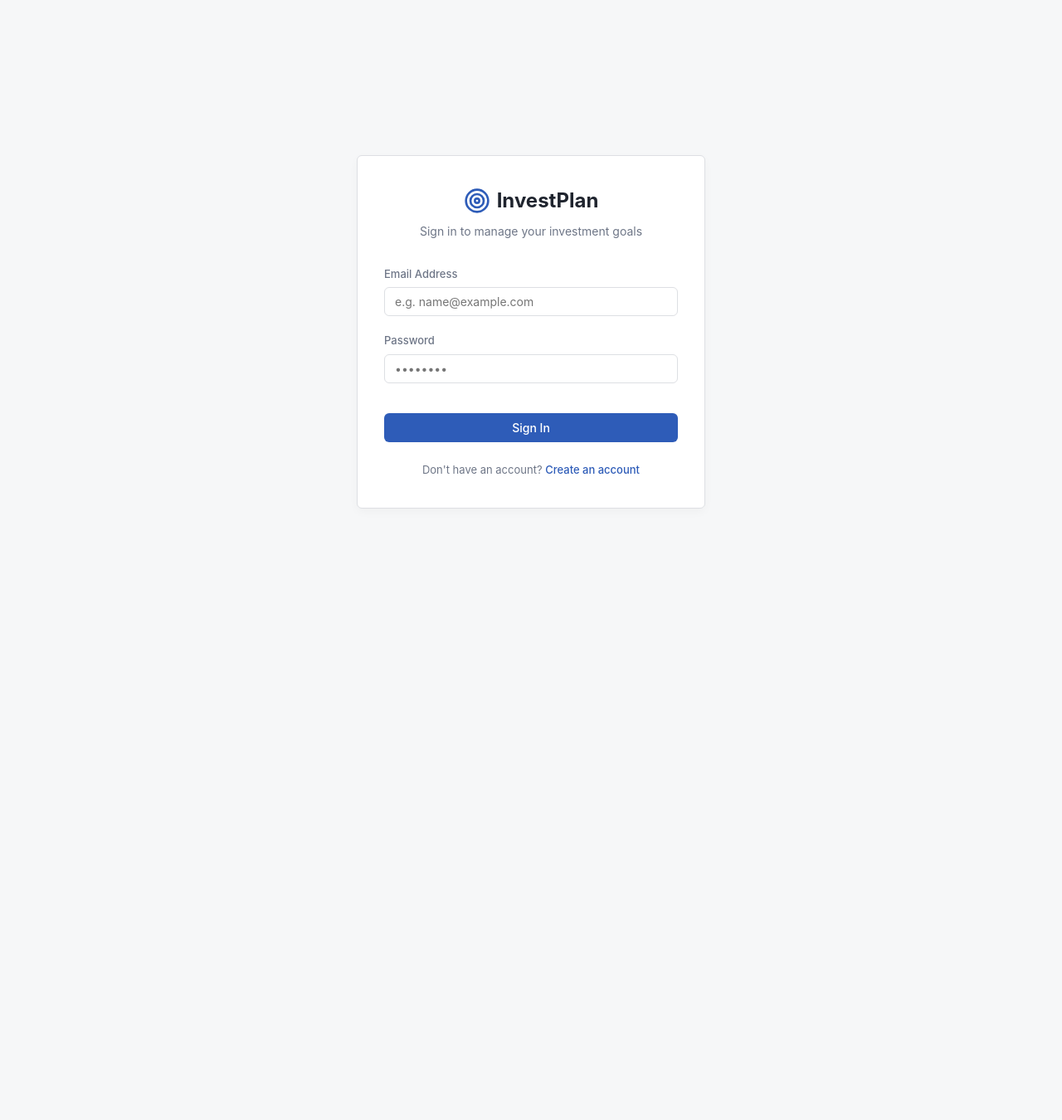
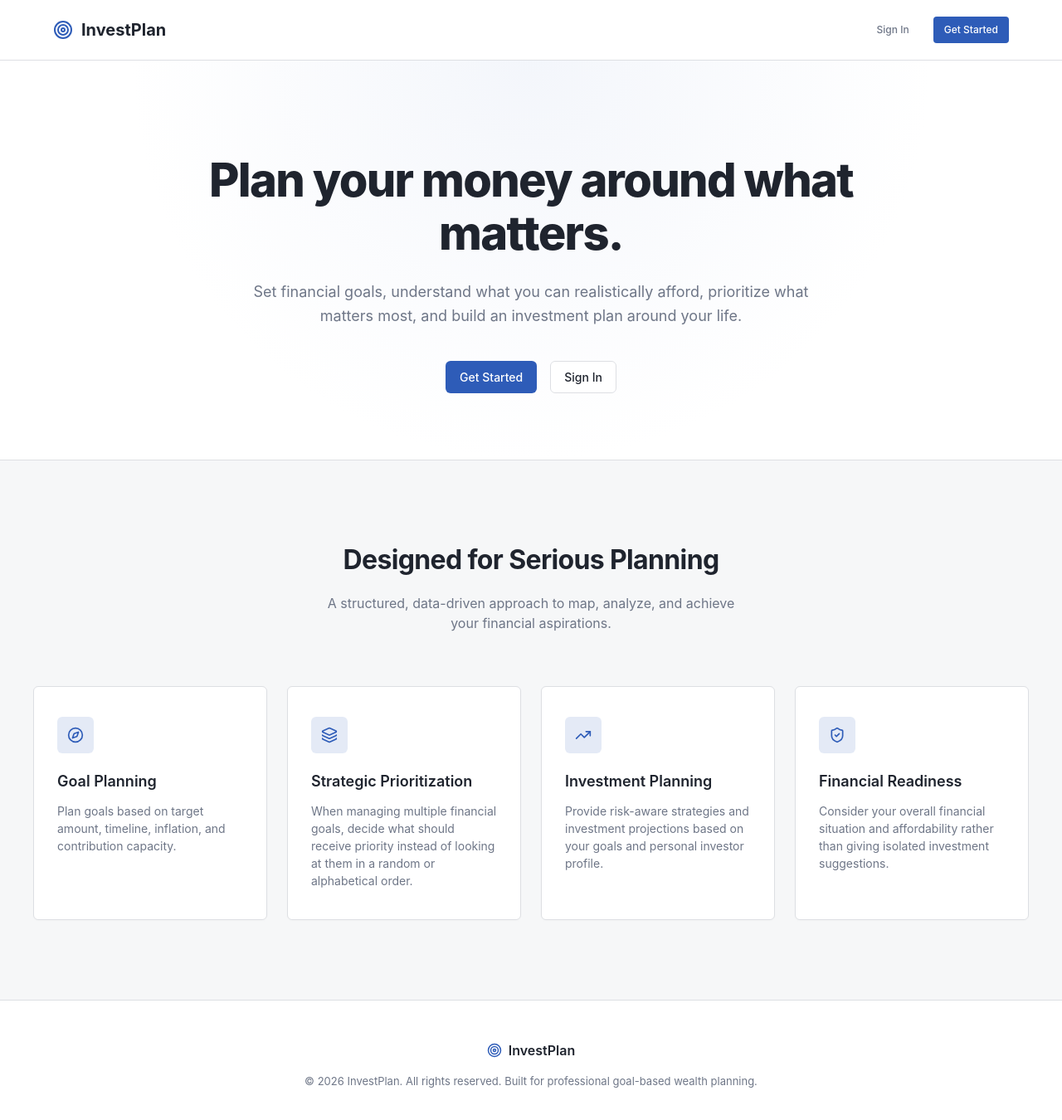
Before and after one commit to revanth01-code/v1, a React (Vite) app in the folder frontend/: page / in a window 1280 px wide. Before the commit this address led to /login. Shown: the top 1350 px of the page at 83% size. Before the commit the page ends 800 px from the top, so only its background shows below. Built offline with nearby package versions, Linux system fonts and the light colour scheme; no server answers.

Commit message:
Add UI feature

```diff
--- a/frontend/src/layouts/DashboardLayout.tsx
+++ b/frontend/src/layouts/DashboardLayout.tsx
@@ -4,6 +4,7 @@ import { Navigate, Outlet, useLocation } from 'react-router-dom';
 import { useAuth } from '../hooks/useAuth';
 import { Sidebar } from '../components/layout/Sidebar';
 import { Header } from '../components/layout/Header';
+import { LandingPage } from '../pages/LandingPage';
 
 import { useQuery } from '@tanstack/react-query';
 import { dashboardService } from '../services/dashboardService';
@@ -32,6 +33,9 @@ export const DashboardLayout: React.FC = () => {
   }
 
   if (!isAuthenticated) {
+    if (location.pathname === '/') {
+      return <LandingPage />;
+    }
     // Redirect to login page and keep track of where they wanted to go
     return <Navigate to="/login" state={{ from: location }} replace />;
   }
--- /dev/null
+++ b/frontend/src/pages/LandingPage.css
@@ -0,0 +1,270 @@
+/* frontend/src/pages/LandingPage.css */
+
+.landing-container {
+  display: flex;
+  flex-direction: column;
+  min-height: 100vh;
+  background-color: var(--bg-surface);
+  color: var(--text-primary);
+  font-family: var(--font-sans);
+  overflow-x: hidden;
+}
+
+/* Header Styles */
+.landing-header {
+  position: sticky;
+  top: 0;
+  z-index: 100;
+  background-color: rgba(255, 255, 255, 0.85);
+  backdrop-filter: blur(12px);
+  -webkit-backdrop-filter: blur(12px);
+  border-bottom: 1px solid var(--border-color);
+  transition: all var(--transition-speed) ease;
+}
+
+.landing-header-container {
+  max-width: 1200px;
+  margin: 0 auto;
+  padding: 0 1.5rem;
+  height: 4.5rem;
+  display: flex;
+  align-items: center;
+  justify-content: space-between;
+}
+
+.landing-logo {
+  display: flex;
+  align-items: center;
+  gap: 0.625rem;
+  font-weight: 700;
+  font-size: 1.25rem;
+  color: var(--text-primary);
+  text-decoration: none;
+}
+
+.landing-logo-icon {
+  color: var(--accent-color);
+}
+
+.landing-nav {
+  display: flex;
+  align-items: center;
+  gap: 1rem;
+}
+
+/* Hero Section */
+.landing-hero {
+  flex: 1;
+  display: flex;
+  align-items: center;
+  justify-content: center;
+  padding: 7rem 1.5rem 5rem 1.5rem;
+  text-align: center;
+  background: radial-gradient(circle at 50% 0%, hsl(220, 50%, 97%) 0%, var(--bg-surface) 60%);
+}
+
+.landing-hero-content {
+  max-width: 800px;
+  margin: 0 auto;
+  animation: landingFadeInUp 0.6s cubic-bezier(0.16, 1, 0.3, 1) forwards;
+}
+
+.landing-hero-title {
+  font-size: 3.5rem;
+  font-weight: 800;
+  line-height: 1.15;
+  letter-spacing: -0.03em;
+  color: var(--text-primary);
+  margin-bottom: 1.5rem;
+}
+
+.landing-hero-subtitle {
+  font-size: 1.125rem;
+  line-height: 1.6;
+  color: var(--text-secondary);
+  margin-bottom: 2.5rem;
+  max-width: 680px;
+  margin-left: auto;
+  margin-right: auto;
+}
+
+.landing-hero-ctas {
+  display: flex;
+  align-items: center;
+  justify-content: center;
+  gap: 1rem;
+}
+
+/* Capabilities Section */
+.landing-capabilities {
+  padding: 6rem 1.5rem;
+  background-color: var(--bg-primary);
+  border-top: 1px solid var(--border-color);
+  border-bottom: 1px solid var(--border-color);
+}
+
+.landing-capabilities-container {
+  max-width: 1200px;
+  margin: 0 auto;
+}
+
+.landing-capabilities-header {
+  text-align: center;
+  margin-bottom: 4rem;
+}
+
+.landing-capabilities-title {
+  font-size: 2rem;
+  font-weight: 700;
+  letter-spacing: -0.02em;
+  color: var(--text-primary);
+  margin-bottom: 1rem;
+}
+
+.landing-capabilities-subtitle {
+  font-size: 1rem;
+  color: var(--text-secondary);
+  max-width: 500px;
+  margin: 0 auto;
+}
+
+.landing-capabilities-grid {
+  display: grid;
+  grid-template-columns: repeat(1, 1fr);
+  gap: 1.5rem;
+}
+
+@media (min-width: 640px) {
+  .landing-capabilities-grid {
+    grid-template-columns: repeat(2, 1fr);
+  }
+}
+
+@media (min-width: 1024px) {
+  .landing-capabilities-grid {
+    grid-template-columns: repeat(4, 1fr);
+  }
+}
+
+.landing-card {
+  background-color: var(--bg-surface);
+  border: 1px solid var(--border-color);
+  border-radius: var(--border-radius-md);
+  padding: 2.25rem 1.75rem;
+  box-shadow: 0 1px 3px rgba(0, 0, 0, 0.02);
+  transition: transform 0.25s cubic-bezier(0.16, 1, 0.3, 1), box-shadow 0.25s cubic-bezier(0.16, 1, 0.3, 1), border-color 0.25s ease;
+  display: flex;
+  flex-direction: column;
+  height: 100%;
+}
+
+.landing-card:hover {
+  transform: translateY(-4px);
+  box-shadow: 0 12px 20px -8px rgba(0, 0, 0, 0.06);
+  border-color: hsl(220, 20%, 80%);
+}
+
+.landing-card-icon-container {
+  display: inline-flex;
+  align-items: center;
+  justify-content: center;
+  width: 2.75rem;
+  height: 2.75rem;
+  border-radius: var(--border-radius-md);
+  background-color: var(--accent-color-light);
+  color: var(--accent-color);
+  margin-bottom: 1.25rem;
+}
+
+.landing-card-title {
+  font-size: 1.125rem;
+  font-weight: 600;
+  color: var(--text-primary);
+  margin-bottom: 0.75rem;
+}
+
+.landing-card-desc {
+  font-size: 0.875rem;
+  line-height: 1.5;
+  color: var(--text-secondary);
+  flex-grow: 1;
+}
+
+/* Footer Styles */
+.landing-footer {
+  background-color: var(--bg-surface);
+  padding: 3rem 1.5rem;
+}
+
+.landing-footer-container {
+  max-width: 1200px;
+  margin: 0 auto;
+  display: flex;
+  flex-direction: column;
+  align-items: center;
+  gap: 1rem;
+  text-align: center;
+}
+
+.landing-footer-logo {
+  display: flex;
+  align-items: center;
+  gap: 0.5rem;
+  font-weight: 600;
+  font-size: 1rem;
+  color: var(--text-primary);
+}
+
+.landing-footer-text {
+  font-size: 0.8125rem;
+  color: var(--text-secondary);
+}
+
+/* Entrance Animation */
+@keyframes landingFadeInUp {
+  from {
+    opacity: 0;
+    transform: translateY(16px);
+  }
+  to {
+    opacity: 1;
+    transform: translateY(0);
+  }
+}
+
+/* Responsive adjustments */
+@media (max-width: 768px) {
+  .landing-hero-title {
+    font-size: 2.5rem;
+  }
+  .landing-hero {
+    padding-top: 5.5rem;
+    padding-bottom: 4rem;
+  }
+  .landing-hero-subtitle {
+    font-size: 1rem;
+    margin-bottom: 2rem;
+  }
+  .landing-capabilities {
+    padding: 4rem 1.5rem;
+  }
+  .landing-capabilities-header {
+    margin-bottom: 2.5rem;
+  }
+  .landing-capabilities-title {
+    font-size: 1.75rem;
+  }
+}
+
+@media (max-width: 480px) {
+  .landing-hero-title {
+    font-size: 2rem;
+  }
+  .landing-hero-ctas {
+    flex-direction: column;
+    width: 100%;
+  }
+  .landing-hero-ctas .btn {
+    width: 100%;
+  }
+}
--- /dev/null
+++ b/frontend/src/pages/LandingPage.tsx
@@ -0,0 +1,115 @@
+/* frontend/src/pages/LandingPage.tsx */
+import React from 'react';
+import { Link } from 'react-router-dom';
+import { Target, Compass, Layers, TrendingUp, ShieldCheck } from 'lucide-react';
+import './LandingPage.css';
+
+export const LandingPage: React.FC = () => {
+  const capabilities = [
+    {
+      icon: Compass,
+      title: 'Goal Planning',
+      description: 'Plan goals based on target amount, timeline, inflation, and contribution capacity.',
+    },
+    {
+      icon: Layers,
+      title: 'Strategic Prioritization',
+      description: 'When managing multiple financial goals, decide what should receive priority instead of looking at them in a random or alphabetical order.',
+    },
+    {
+      icon: TrendingUp,
+      title: 'Investment Planning',
+      description: 'Provide risk-aware strategies and investment projections based on your goals and personal investor profile.',
+    },
+    {
+      icon: ShieldCheck,
+      title: 'Financial Readiness',
+      description: "Consider your overall financial situation and affordability rather than giving isolated investment suggestions.",
+    },
+  ];
+
+  return (
+    <div className="landing-container">
+      {/* Header */}
+      <header className="landing-header">
+        <div className="landing-header-container">
+          <div className="landing-logo">
+            <Target className="landing-logo-icon" size={24} />
+            <span>InvestPlan</span>
+          </div>
+          <nav className="landing-nav">
+            <Link to="/login" className="btn btn-ghost btn-sm">
+              Sign In
+            </Link>
+            <Link to="/signup" className="btn btn-primary btn-sm">
+              Get Started
+            </Link>
+          </nav>
+        </div>
+      </header>
+
+      {/* Main Content */}
+      <main>
+        {/* Hero Section */}
+        <section className="landing-hero">
+          <div className="landing-hero-content">
+            <h1 className="landing-hero-title">
+              Plan your money around what matters.
+            </h1>
+            <p className="landing-hero-subtitle">
+              Set financial goals, understand what you can realistically afford, prioritize what matters most, and build an investment plan around your life.
+            </p>
+            <div className="landing-hero-ctas">
+              <Link to="/signup" className="btn btn-primary">
+                Get Started
+              </Link>
+              <Link to="/login" className="btn btn-secondary">
+                Sign In
+              </Link>
+            </div>
+          </div>
+        </section>
+
+        {/* Product Value Proposition Section */}
+        <section className="landing-capabilities">
+          <div className="landing-capabilities-container">
+            <div className="landing-capabilities-header">
+              <h2 className="landing-capabilities-title">Designed for Serious Planning</h2>
+              <p className="landing-capabilities-subtitle">
+                A structured, data-driven approach to map, analyze, and achieve your financial aspirations.
+              </p>
+            </div>
+
+            <div className="landing-capabilities-grid">
+              {capabilities.map((cap, index) => {
+                const Icon = cap.icon;
+                return (
+                  <div key={index} className="landing-card">
+                    <div className="landing-card-icon-container">
+                      <Icon size={20} />
+                    </div>
+                    <h3 className="landing-card-title">{cap.title}</h3>
+                    <p className="landing-card-desc">{cap.description}</p>
+                  </div>
+                );
+              })}
+            </div>
+          </div>
+        </section>
+      </main>
+
+      {/* Footer */}
+      <footer className="landing-footer">
+        <div className="landing-footer-container">
+          <div className="landing-footer-logo">
+            <Target className="landing-logo-icon" size={18} />
+            <span>InvestPlan</span>
+          </div>
+          <p className="landing-footer-text">
+            © {new Date().getFullYear()} InvestPlan. All rights reserved. Built for professional goal-based wealth planning.
+          </p>
+        </div>
+      </footer>
+    </div>
+  );
+};
```
